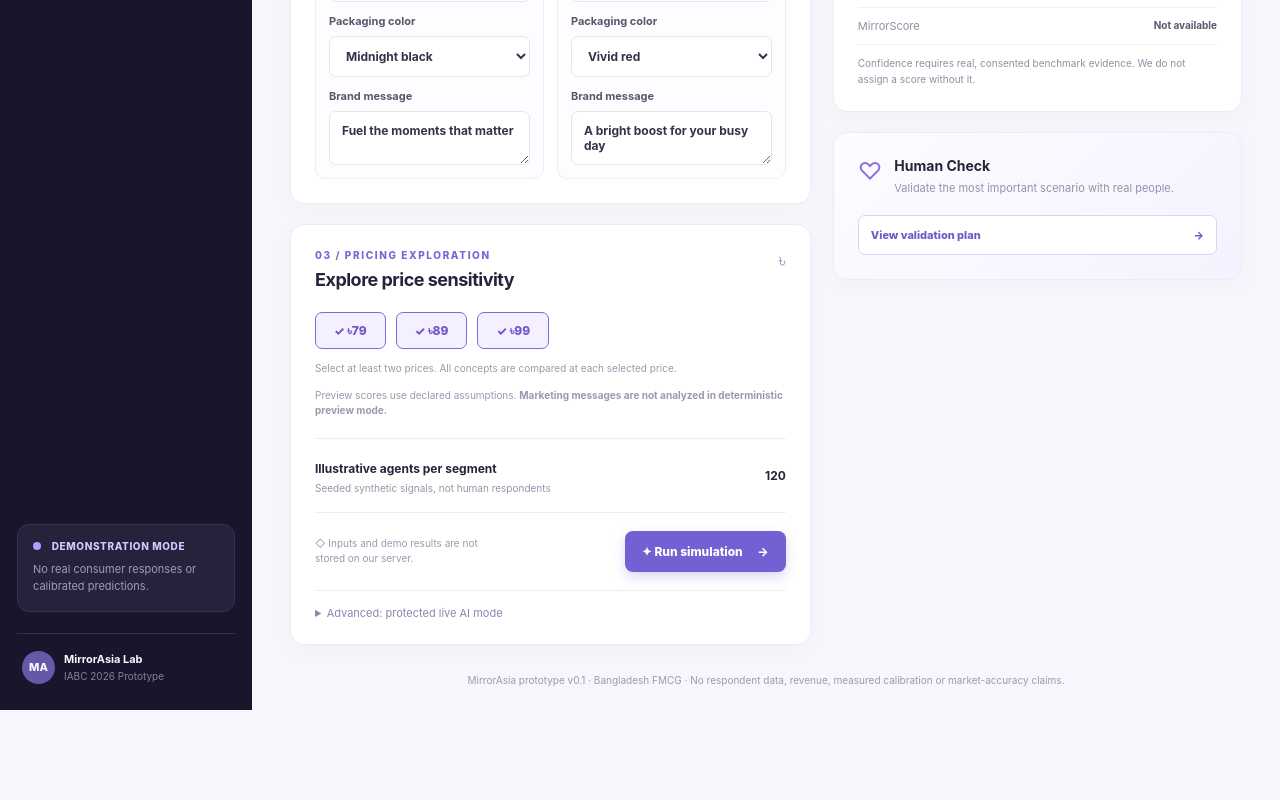
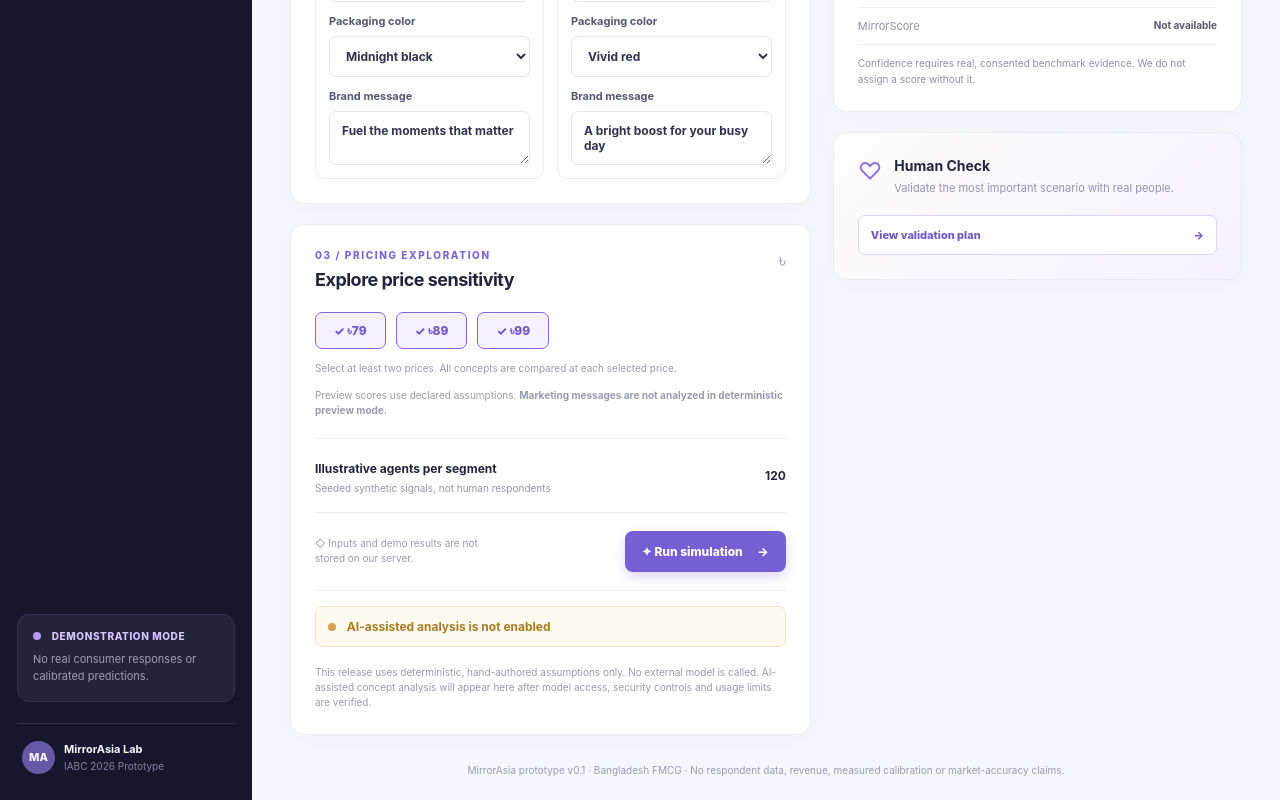
Before and after one commit to Saidur-droid/MirrorAsia-Business-5, a Next.js app: page / in a window 1280 px wide. Shown: the part 938-1738 px from the top of the page. Before the commit the page ends 1648 px from the top, so only its background shows below. Built offline with nearby package versions, Linux system fonts and the light colour scheme.

Commit message:
fix: remove nonfunctional live AI key control and disclose disabled analysis

```diff
--- a/src/app/page.tsx
+++ b/src/app/page.tsx
@@ -21,7 +21,6 @@ export default function Home() {
   const [result, setResult] = useState<SimulationResult | null>(null);
   const [busy, setBusy] = useState(false);
   const [error, setError] = useState("");
-  const [accessKey, setAccessKey] = useState("");
   const [humanCheck, setHumanCheck] = useState(false);
   const [activeTab, setActiveTab] = useState<"results" | "method">("results");
   function updateConcept(index: 0 | 1, patch: Partial<Concept>) {
@@ -100,7 +99,6 @@ export default function Home() {
       const response = await fetch("/api/simulate", {
         method: "POST", headers: {
           "Content-Type": "application/json",
-          ...(accessKey.trim() ? { "x-demo-access-key": accessKey.trim() } : {})
         }, body: JSON.stringify(scenario)
       });
       const data: unknown = await response.json();
@@ -151,7 +149,7 @@ export default function Home() {
         <section className="panel"><div className="panel-heading"><div><div className="eyebrow">03 / PRICING EXPLORATION</div><h2>Explore price sensitivity</h2></div><span className="muted-icon">৳</span></div><div className="pricing-row">{[79,89,99].map(price=><button type="button" key={price} onClick={()=>{setScenario(s=>({...s,prices:s.prices.includes(price)?(s.prices.length>2?s.prices.filter(p=>p!==price):s.prices):[...s.prices,price].sort((a,b)=>a-b)}));setResult(null)}} className={"price-chip "+(scenario.prices.includes(price)?"checked":"")}>{scenario.prices.includes(price)?"✓ ":""}৳{price}</button>)}</div><p className="field-footnote">Select at least two prices. All concepts are compared at each selected price.</p><p className="field-footnote">Preview scores use declared assumptions. <strong>Marketing messages are not analyzed in deterministic preview mode.</strong></p>
           <div className="simulation-control"><span><strong>Illustrative agents per segment</strong><small>Seeded synthetic signals, not human respondents</small></span><strong>{scenario.syntheticAgents}</strong></div>
           <div className="run-footer"><div className="privacy-hint">◇ Inputs and demo results are not stored on our server.</div><button className="primary-button" type="button" disabled={busy} onClick={simulate}>{busy?"Running...":"✦ Run simulation"} <span>→</span></button></div>
-          <details className="advanced"><summary>Advanced: protected live AI mode</summary><label className="field">Demo access key<input type="password" autoComplete="off" value={accessKey} onChange={e=>setAccessKey(e.target.value)} placeholder="Only if live AI is enabled server-side"/></label><p className="field-footnote">Preview mode runs without an API key. Live AI requires operator configuration and may incur model charges.</p></details>
+          <div className="advanced"><div className="confidence-status"><span className="amber-dot"/> AI-assisted analysis is not enabled</div><p className="field-footnote">This release uses deterministic, hand-authored assumptions only. No external model is called. AI-assisted concept analysis will appear here after model access, security controls and usage limits are verified.</p></div>
           {error&&<div className="error-box" role="alert">{error}</div>}
         </section>
       </div>
```
